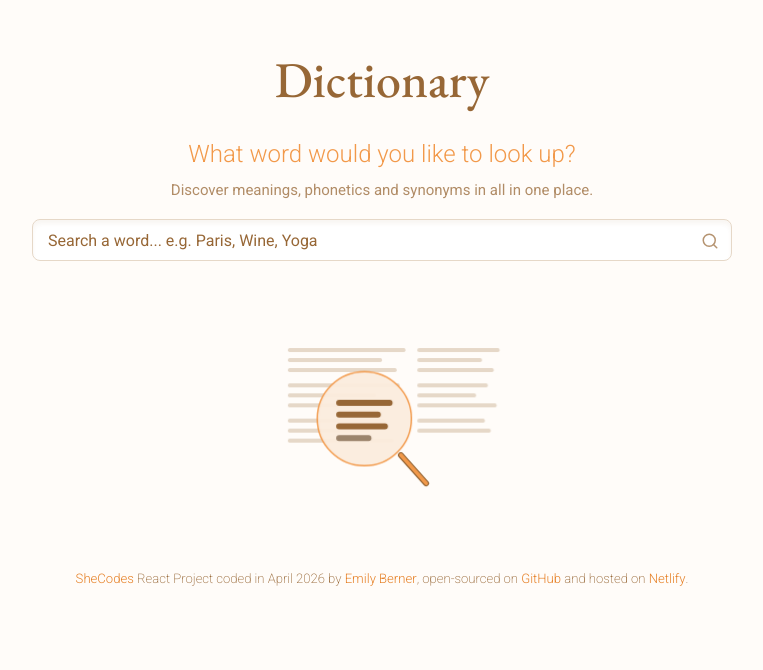
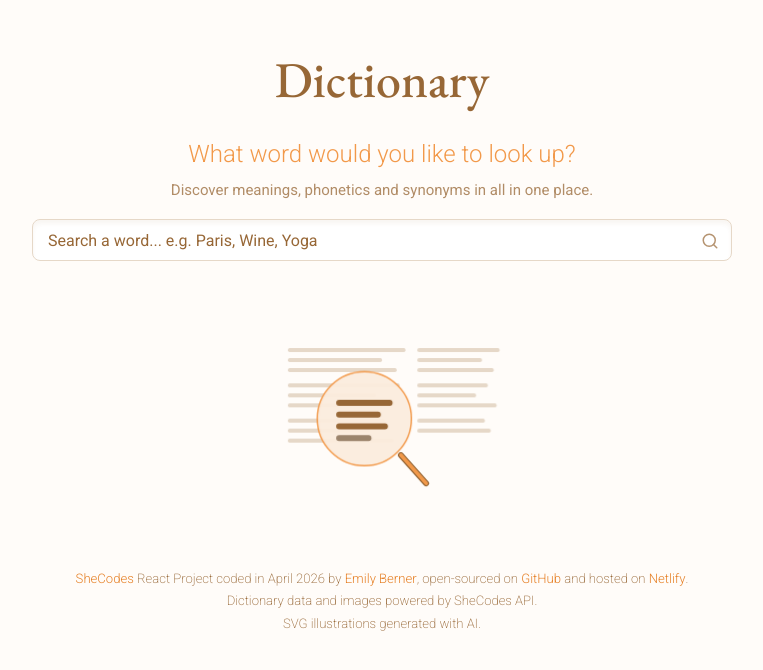
Before and after one commit to Emmily0/react-dictionary-project_shecodes-eb-042026, a React (Create React App) app: page / in a window 1280 px wide. Shown: the top 670 px of the page, without its empty margins (258-1021 px from the left). Built offline with nearby package versions, Linux system fonts and the light colour scheme.

Commit message:
feat: footer attribution for SheCodes API and AI illustrations

```diff
--- a/src/App.js
+++ b/src/App.js
@@ -23,6 +23,12 @@ function App() {
         {" "}
         and hosted on  <a href="https://react-dictionary-p-shecodes-eb-042026.netlify.app/" target="_blank" rel="noreferrer"
         title="Emily's React Dictionary Project on Netlify">Netlify</a>.
+        {" "}
+        <br/>
+        Dictionary data and images powered by SheCodes API.
+        {" "}
+        <br/>
+        SVG illustrations generated with AI.
         </small>
         </footer>
     </div>
```
